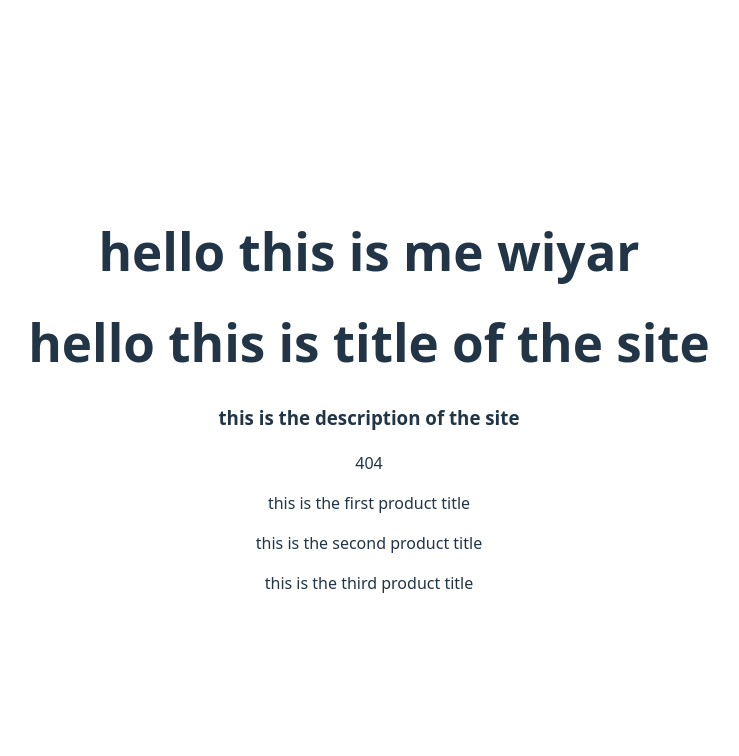
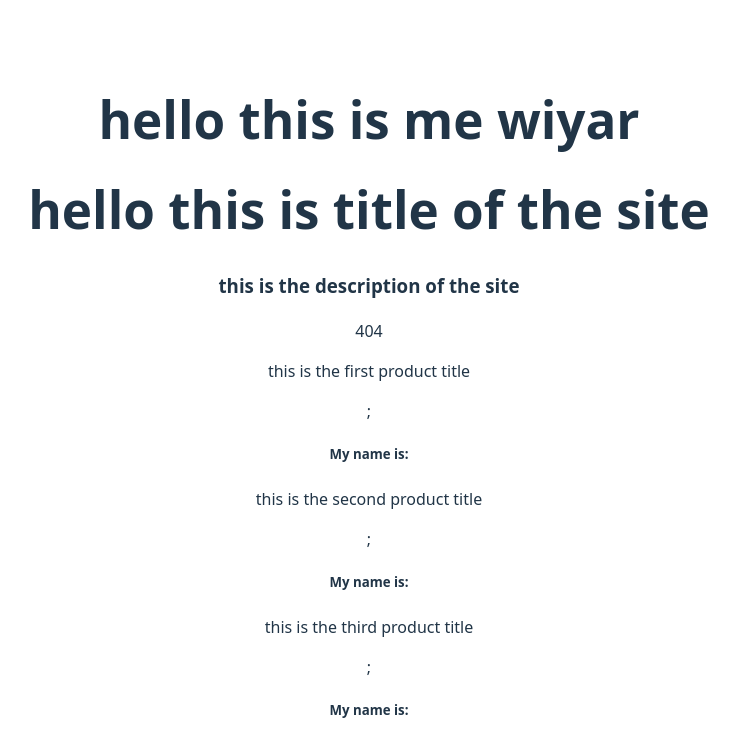
Before and after one commit to WiyarAhmadZai/react-practice, a React (Vite) app: page / in a window 1280 px wide. Before the commit this address had no page. Shown: the top 756 px of the page, without its empty margins (271-1010 px from the left). Built offline with nearby package versions, Linux system fonts and the light colour scheme.

Commit message:
Update ProductTitle component to display name alongside title

```diff
--- a/src/titleProps.jsx
+++ b/src/titleProps.jsx
@@ -1,5 +1,10 @@
 function ProductTitle(props) {
-  return <p>{props.title}</p>;
+  return (
+    <>
+    <p>{props.title}</p>;
+    <h5>My name is: {props.name}</h5>
+    </>
+  )
 }
 
 export default ProductTitle;
```
